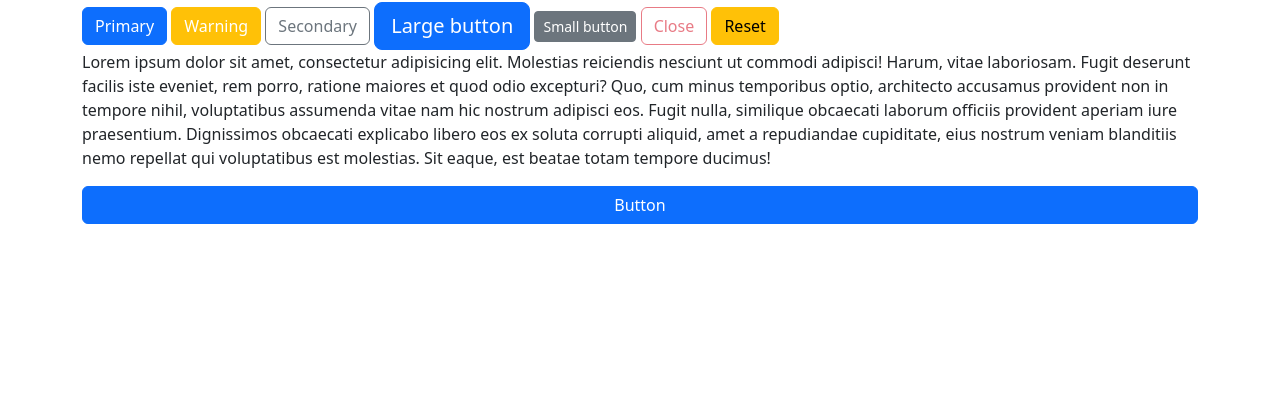
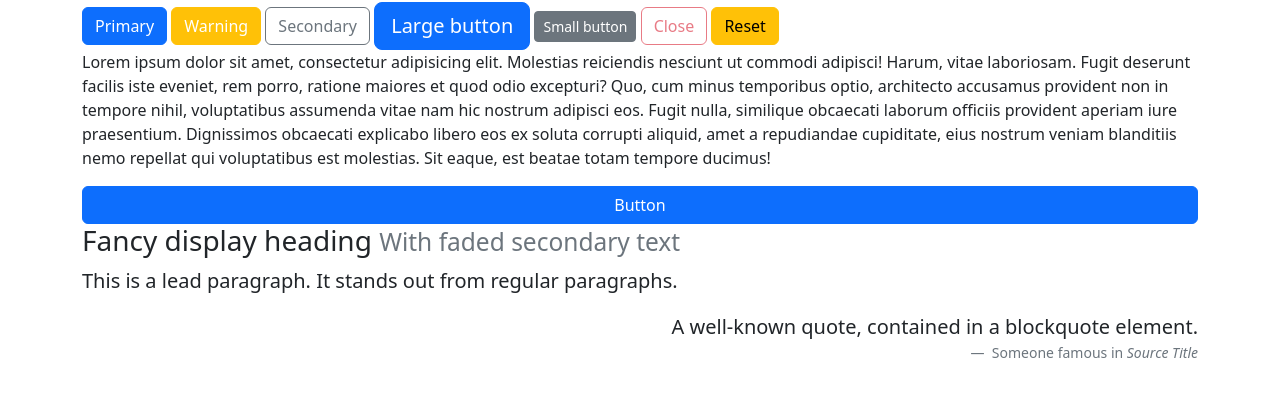
Before and after one commit to bahrulrozakdev/03-Belajar-CSS-Framework-Bootstrap-4, a plain HTML site: page index.html in a window 1280 px wide. Shown: the part 54-450 px from the top of the page. Drawn offline with nearby package versions, Linux system fonts and the light colour scheme.

Commit message:
Typography dan Kebutuhan lainnya yg bisa dimanfaatkan

```diff
--- a/index.html
+++ b/index.html
@@ -23,7 +23,25 @@
         <p>Lorem ipsum dolor sit amet, consectetur adipisicing elit. Molestias reiciendis nesciunt ut commodi adipisci! Harum, vitae laboriosam. Fugit deserunt facilis iste eveniet, rem porro, ratione maiores et quod odio excepturi? Quo, cum minus temporibus optio, architecto accusamus provident non in tempore nihil, voluptatibus assumenda vitae nam hic nostrum adipisci eos. Fugit nulla, similique obcaecati laborum officiis provident aperiam iure praesentium. Dignissimos obcaecati explicabo libero eos ex soluta corrupti aliquid, amet a repudiandae cupiditate, eius nostrum veniam blanditiis nemo repellat qui voluptatibus est molestias. Sit eaque, est beatae totam tempore ducimus!</p>
         <div class="d-grid gap-2">
             <button class="btn btn-primary" type="button">Button</button>
-          </div>
+        </div>
+
+        <h3>
+            Fancy display heading
+            <small class="text-muted">With faded secondary text</small>
+        </h3>
+
+        <p class="lead">
+            This is a lead paragraph. It stands out from regular paragraphs.
+        </p>
+
+        <figure class="text-end">
+            <blockquote class="blockquote">
+              <p>A well-known quote, contained in a blockquote element.</p>
+            </blockquote>
+            <figcaption class="blockquote-footer">
+              Someone famous in <cite title="Source Title">Source Title</cite>
+            </figcaption>
+        </figure>
     </div>
 
     <script src="https://cdn.jsdelivr.net/npm/@popperjs/core@2.11.6/dist/umd/popper.min.js"
```
